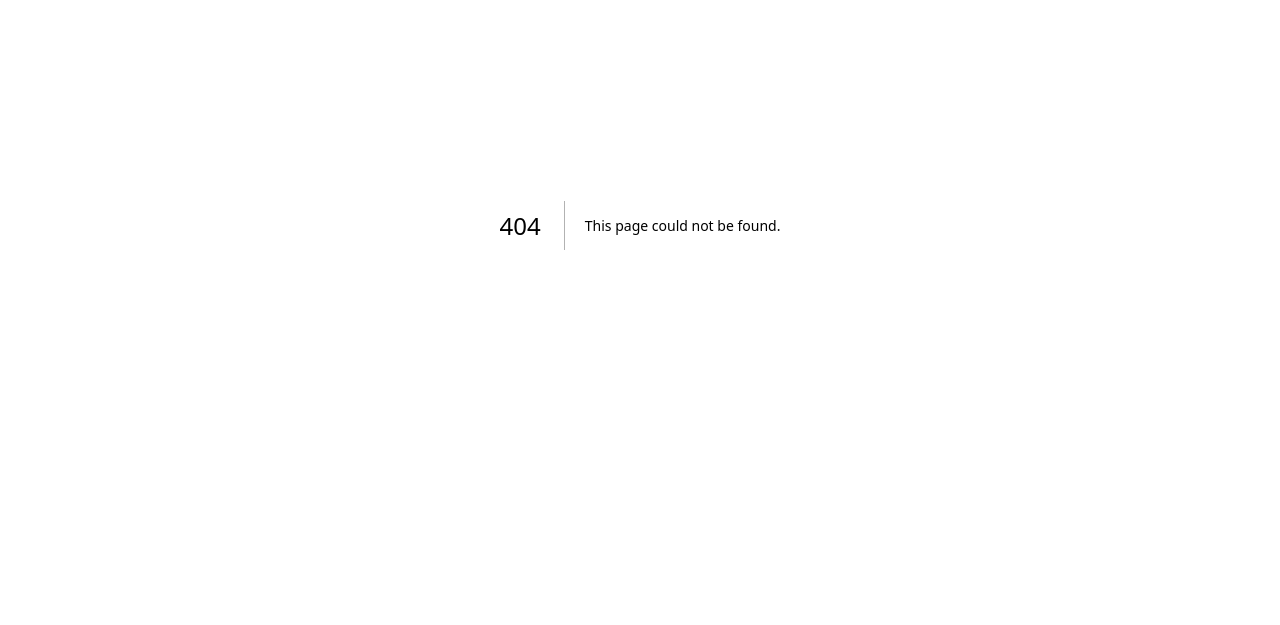
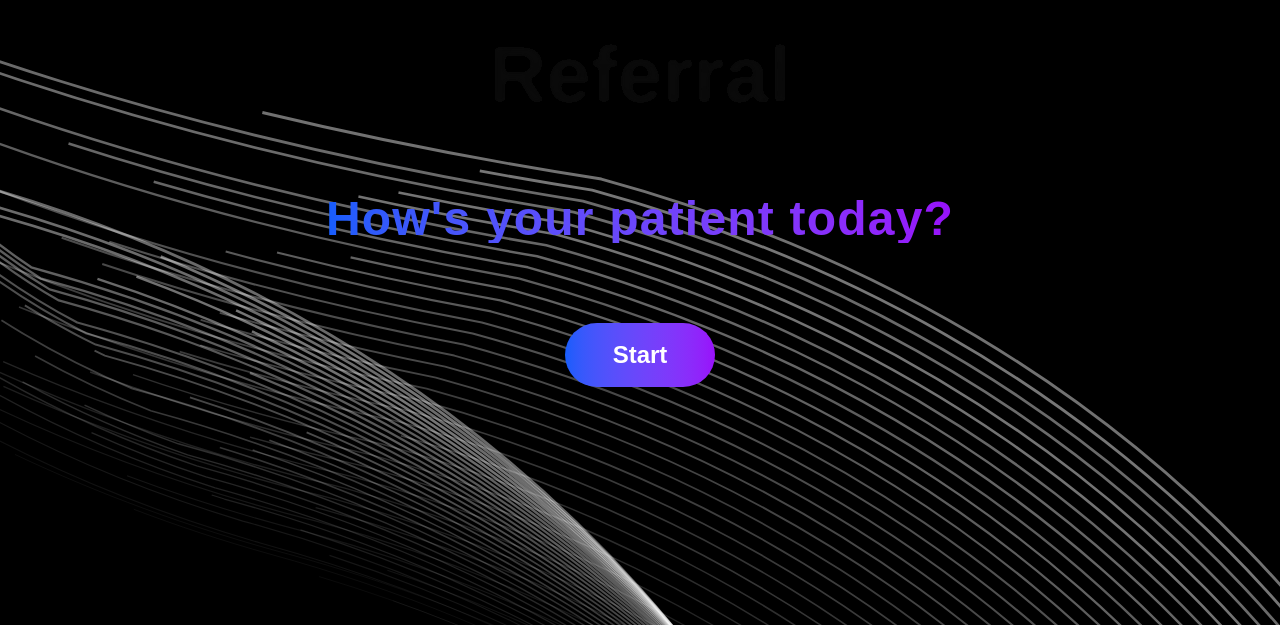
Before and after one commit to KangYan23/SRS, a Next.js app: page /chatbot2 in a window 1280 px wide. Before the commit this address had no page. Shown: the part 175-800 px from the top of the page. Built offline with nearby package versions, Linux system fonts and the light colour scheme; what @21st-extension/toolbar would draw is missing.

Commit message:
new chatbot ui

```diff
--- /dev/null
+++ b/components/Chatbot2UI.jsx
@@ -0,0 +1,25 @@
+import { GooeyText } from "@/components/ui/gooey-text-morphing";
+import { BackgroundPaths } from "@/components/ui/background-paths";
+import { StartChatButton } from "@/components/ui/startchat-button";
+
+const Chatbot2UI = () => {
+  return (
+    <BackgroundPaths>
+      <div className="h-[300px] flex flex-col items-center justify-start gap-30">
+        <GooeyText
+          texts={["Hi", "Welcome", "to",  "Smart", "Referral", "System"]}
+          morphTime={1}
+          cooldownTime={0.25}
+          className="font-bold text-4xl"
+        />
+        <div className="flex flex-col items-center gap-20">
+          <p className="font-semibold text-5xl tracking-wide text-gradient bg-gradient-to-r from-blue-600 to-purple-600 bg-clip-text text-transparent">How's your patient today?</p>
+          <StartChatButton />
+        </div>
+      </div>
+    </BackgroundPaths>
+
+  );
+};
+
+export default Chatbot2UI;
--- /dev/null
+++ b/components/ui/startchat-button.jsx
@@ -0,0 +1,18 @@
+import { useRouter } from "next/router";
+
+export function StartChatButton() {
+  const router = useRouter();
+
+  const handleClick = () => {
+    router.push("/chatbot");
+  };
+
+  return (
+    <button
+      onClick={handleClick}
+      className="px-12 py-4 text-2xl font-bold text-white bg-gradient-to-r from-blue-600 to-purple-600 rounded-full hover:from-blue-700 hover:to-purple-700 transition-all duration-300 transform hover:scale-105 shadow-lg hover:shadow-2xl active:scale-95"
+    >
+      Start
+    </button>
+  );
+}
--- /dev/null
+++ b/pages/chatbot2.js
@@ -0,0 +1,5 @@
+import Chatbot2UI from "@/components/Chatbot2UI";
+
+export default function Chatbot2() {
+  return <Chatbot2UI />;
+}
```
